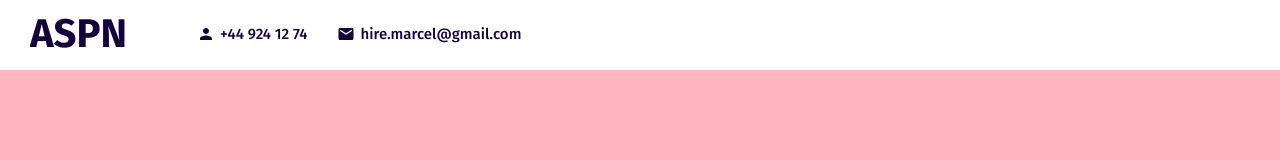
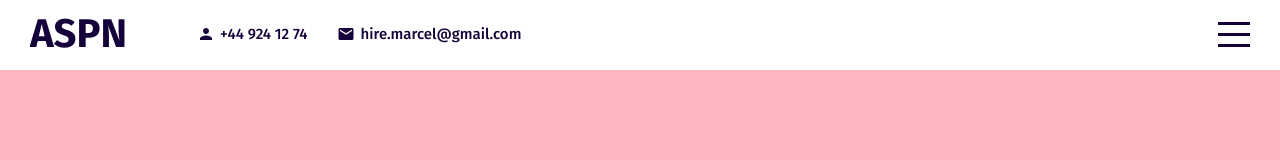
Before and after one commit to MarcelPenn/basic-react-setup, a React (Create React App) app: page / in a window 1280 px wide. Shown: the top 160 px of the page. Built offline with nearby package versions, Linux system fonts and the light colour scheme.

Commit message:
Added sidebar and menu function

```diff
--- a/src/App.jsx
+++ b/src/App.jsx
@@ -5,12 +5,16 @@
 import Testimonials from "./components/testimonials/Testimonials";
 import Contact from "./components/contact/Contact";
 import "./app.scss";
+import { useState } from 'react';
+import Menu from "./components/menu/Menu";
 
 
 function App() {
+  const [menuOpen, setMenuOpen] = useState(false);
   return (
     <div className="app">
-      <Topbar />
+      <Topbar menuOpen={menuOpen} setMenuOpen={setMenuOpen}/>
+      <Menu menuOpen={menuOpen} setMenuOpen={setMenuOpen}/>
       <div className="sections">
         <Intro />
         <Portfolio />
--- /dev/null
+++ b/src/components/menu/Menu.jsx
@@ -0,0 +1,25 @@
+import "./menu.scss"
+
+export default function Menu({menuOpen, setMenuOpen}) {
+  return (
+    <div className={"menu " + (menuOpen && "active")}>
+        <ul>
+            <li>
+                <a href="#intro">Home</a>
+            </li>
+            <li>
+                <a href="#portfolio">Portfolio</a>
+            </li>
+            <li>
+                <a href="#works">Works</a>
+            </li>
+            <li>
+                <a href="#testimonials">Testimonials</a>
+            </li>
+            <li>
+                <a href="#contact">Contact</a>
+            </li>
+        </ul>
+    </div>
+  )
+}
--- /dev/null
+++ b/src/components/menu/menu.scss
@@ -0,0 +1,19 @@
+@import "../../global.scss";
+
+.menu {
+    width: 300px;
+    height: 100vh;
+    background-color: $mainColor;
+    position: fixed;
+    top: 0;
+    right: -300px;
+    z-index: 2;
+    display: flex;
+    flex-direction: column;
+    align-items: center;
+    justify-content: center;
+
+    &.active {
+        right: 0;
+    }
+}
--- a/src/components/topbar/Topbar.jsx
+++ b/src/components/topbar/Topbar.jsx
@@ -1,9 +1,9 @@
 import "./topbar.scss"
 import {Person, Mail} from "@material-ui/icons"
 
-export default function Topbar() {
+export default function Topbar({menuOpen, setMenuOpen}) {
   return (
-    <div className="topbar">
+    <div className={"topbar " + (menuOpen && "active")}>
       <div className="wrapper">
         <div className="left">
           <a href="#intro" className="logo">ASPN</a>
@@ -17,6 +17,11 @@
           </div>
         </div>
         <div className="right">
+          <div className="hamburger" onClick={()=>setMenuOpen(!menuOpen)}>
+            <span className="line1"></span>
+            <span className="line2"></span>
+            <span className="line3"></span>
+          </div>
         </div>
       </div>
     </div>
--- a/src/components/topbar/topbar.scss
+++ b/src/components/topbar/topbar.scss
@@ -7,7 +7,8 @@
     color: $mainColor;
     position: fixed;
     top: 0;
-    z-index: 2;
+    z-index: 3;
+    transition: all 1s ease;
 
     .wrapper {
         padding: 10px 30px;
@@ -43,5 +44,45 @@
                 }
             }
         }
+
+        .right {
+            .hamburger {
+                width: 32px;
+                height: 25px;
+                display: flex;
+                flex-direction: column;
+                justify-content: space-between;
+                cursor: pointer;
+
+                span {
+                    width: 100%;
+                    height: 3px;
+                    background-color: $mainColor;
+                    transform-origin: left;
+                    transition: all 2s ease;
+                }
+            }
+        }
+    }
+
+    &.active {
+        background-color: $mainColor;
+        color: white;
+
+        .hamburger {
+            span {
+                &:first-child {
+                    background-color: white;
+                    transform: rotate(45deg);
+                }
+                &:nth-child(2) {
+                    opacity: 0;
+                }
+                &:last-child {
+                    background-color: white;
+                    transform: rotate(-45deg);
+                }
+            }
+        }
     }
 }
```
